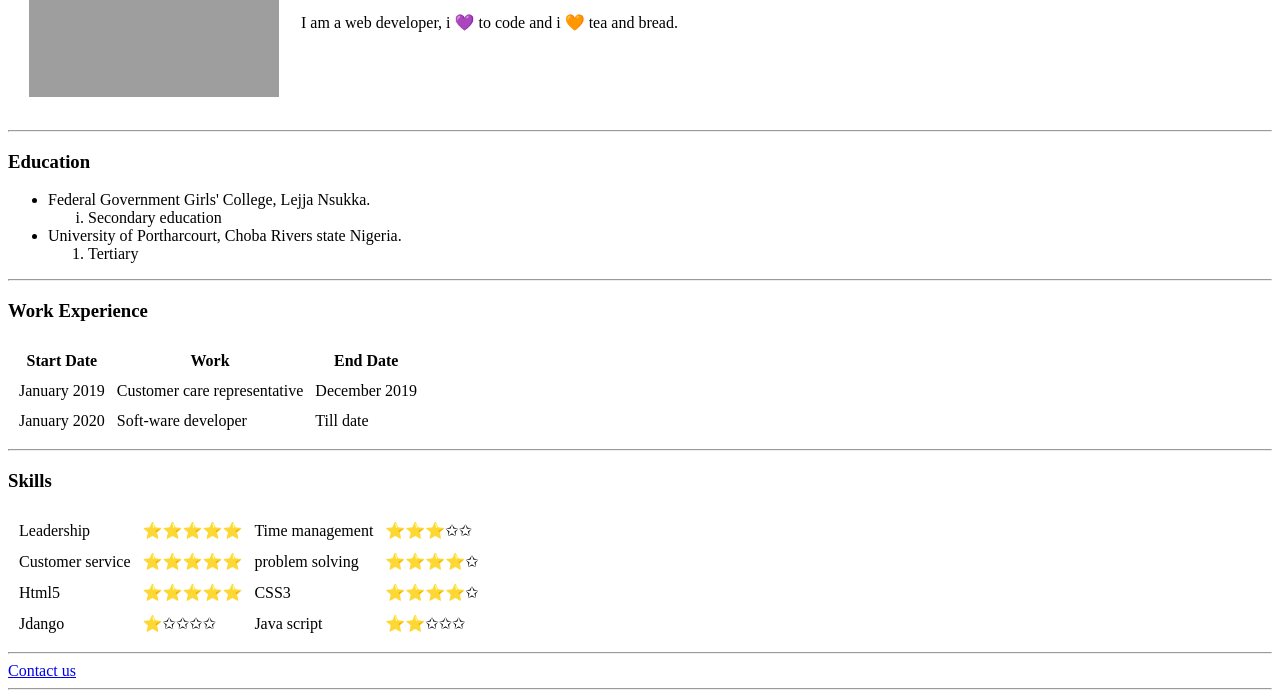
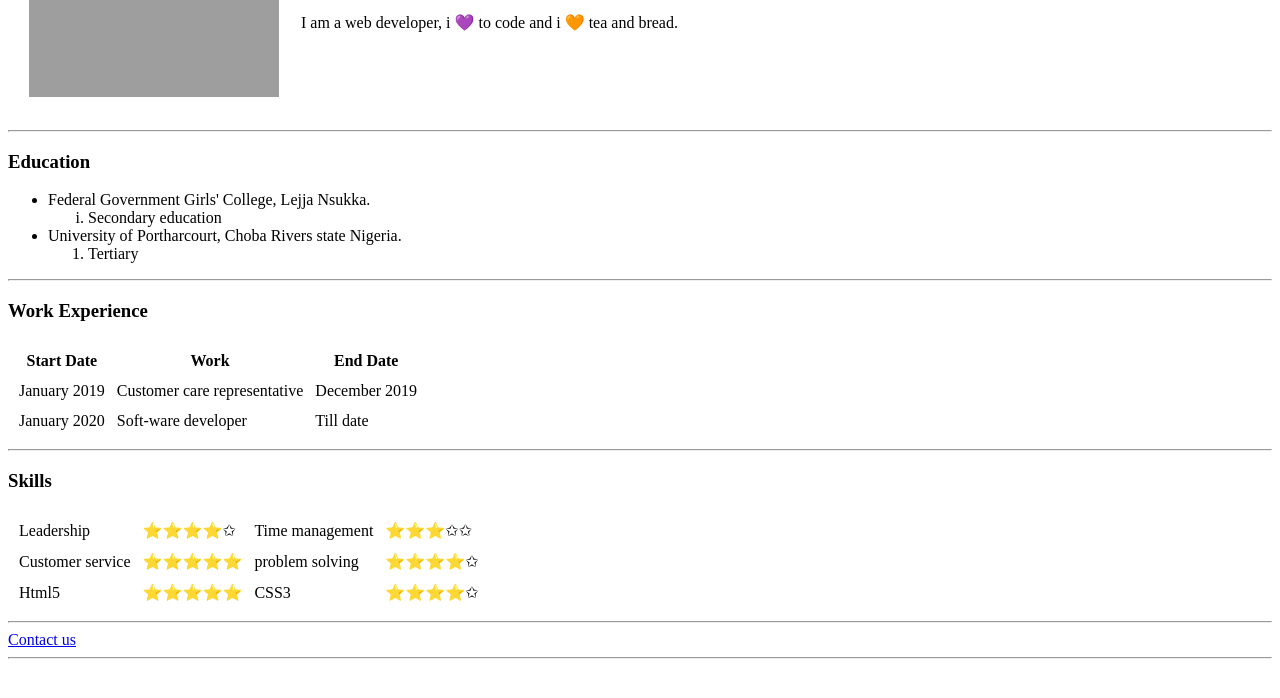
Before and after one commit to lilian55/cv, a plain HTML site: page index.html in a window 1280 px wide. Shown: the part 182-880 px from the top of the page. After the commit the page ends 849 px from the top, so only its background shows below. Drawn offline with Linux system fonts and the light colour scheme; grey boxes are pictures that could not be loaded.

Commit message:
Update index.html

```diff
--- a/index.html
+++ b/index.html
@@ -59,7 +59,7 @@
        <table cellspacing="10">
            <tr>
                <td>Leadership </td>
-               <td>⭐⭐⭐⭐⭐</td>
+               <td>⭐⭐⭐⭐✩</td>
                <td>Time management</td>
                <td>⭐⭐⭐✩✩</td>
            </tr>
@@ -75,12 +75,6 @@
                <td>CSS3</td>
                <td>⭐⭐⭐⭐✩</td>
            </tr>
-           <tr>
-               <td>Jdango</td>
-               <td>⭐✩✩✩✩</td>
-               <td>Java script</td>
-               <td>⭐⭐✩✩✩</td>
-           </tr>
        </table>
        <hr>
 
```
